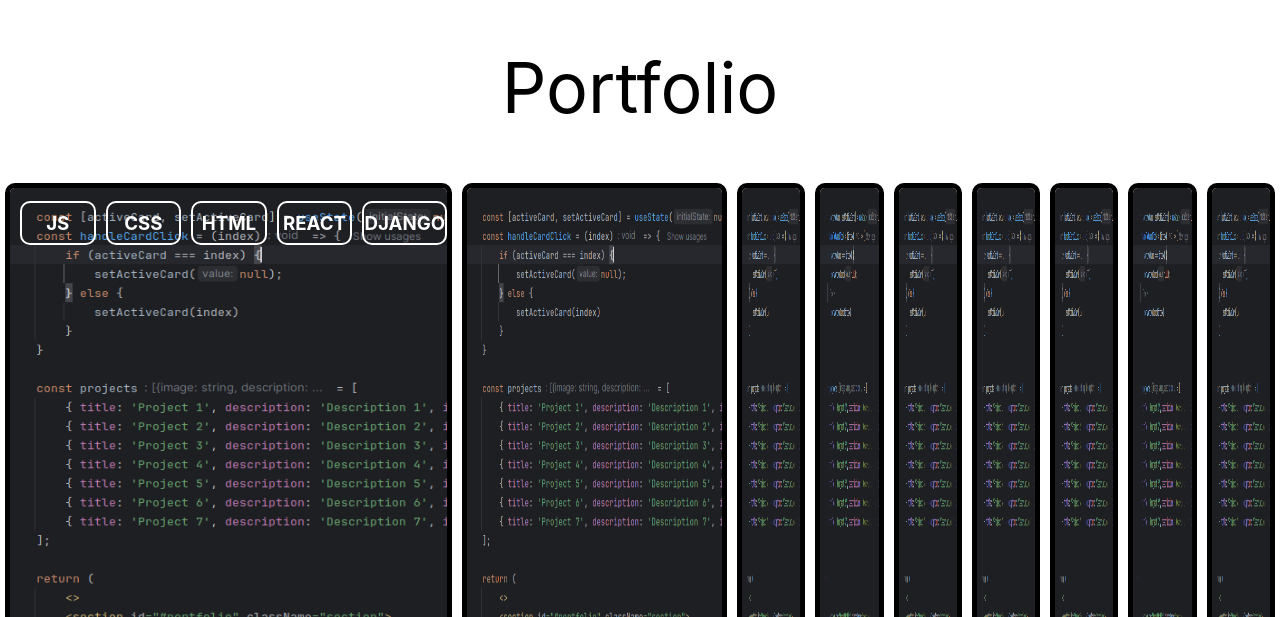
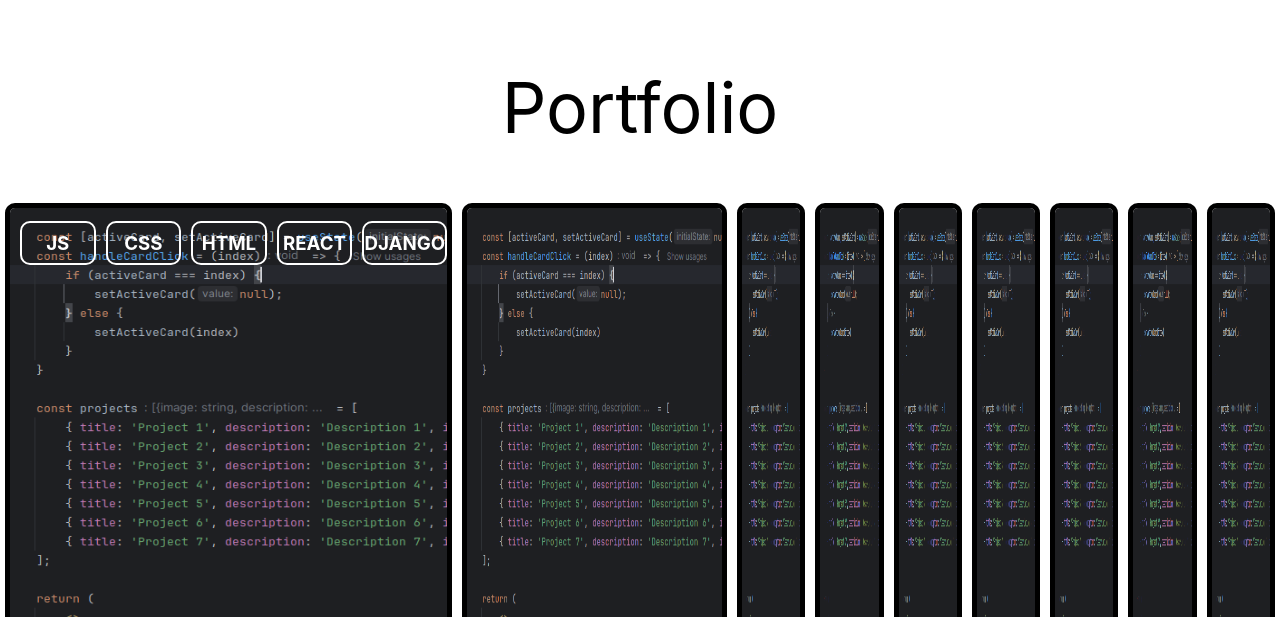
Before and after one commit to WooDMaNbtw/KanzuWeb, a React (Create React App) app in the folder kanzueng-web/: page / in a window 1280 px wide. Shown: the part 1063-1680 px from the top of the page. Built offline with nearby package versions, Linux system fonts and the light colour scheme.

Commit message:
small changes

```diff
--- a/kanzueng-web/src/components/landing/portfolio/landingPortfolio.css
+++ b/kanzueng-web/src/components/landing/portfolio/landingPortfolio.css
@@ -7,7 +7,7 @@
 }
 
 .portfolio {
-    margin-top: 0px;
+    margin-top: 20px;
     display: block;
     width: 100%;
     height: 900px;
```
